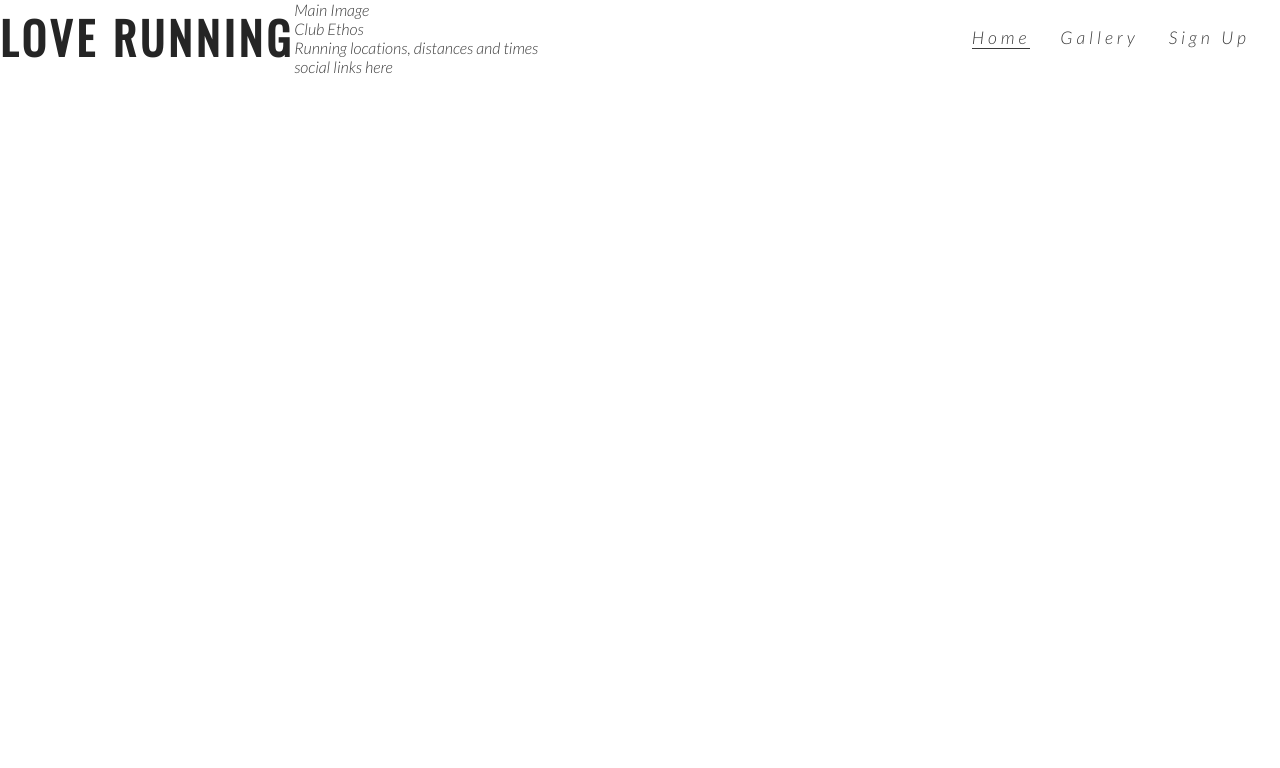
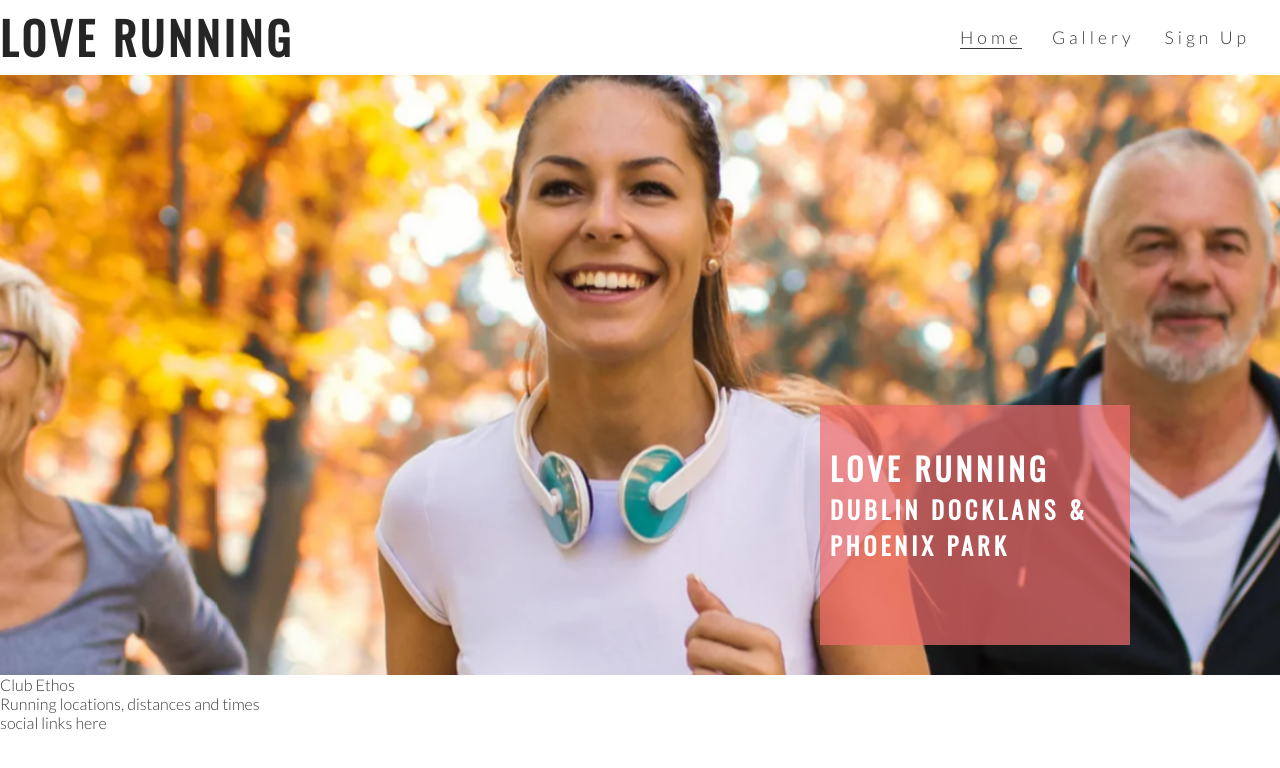
Before and after one commit to CarlssonOscar/love-running, a plain HTML site: page index.html in a window 1280 px wide. Drawn offline with nearby package versions, Linux system fonts and the light colour scheme.

Commit message:
Add cover text and style

```diff
--- a/assets/css/style.css
+++ b/assets/css/style.css
@@ -1,4 +1,4 @@
-@import url('https://fonts.googleapis.com/css2?family=Lato:ital,wght@1,300&family=Oswald&display=swap');
+@import url('https://fonts.googleapis.com/css2?family=Lato:wght@300&family=Oswald&display=swap');
 
 * {
     margin: 0;
@@ -41,7 +41,6 @@ h1, h2 {
     float: right;
     list-style-type: none;
     margin-right: 30px;
-
 }
 
 #menu a {
@@ -56,3 +55,58 @@ h1, h2 {
 .active {
     border-bottom: 1px solid #3a3a3a;
 }
+
+/* hero image and cover text */
+
+#hero-outer {
+    height: 600px;
+    width: 100%;
+    overflow: hidden;
+
+    position: relative;
+}
+
+#cover-text, #cover-text h2 {
+    color: #fff;
+}
+
+#hero-image {
+    height: 600px;
+    width: 100%;
+    background: url("../css/images/hero-image.webp") no-repeat center center;
+
+    /* animates zoom effect on loading page */
+    animation-name: hero-zoom;
+    animation-duration: 5s;
+    animation-fill-mode: forwards;
+}
+
+/* creates the level of zoom for hero image */
+@keyframes hero-zoom {
+    from{
+        transform: scale(1);
+    }
+    to{
+        transform: scale(1.1);
+    }
+}
+
+#cover-text {
+    font-size: 130%;
+    font-family: Oswald, sans-serif;
+    text-transform: uppercase;
+    letter-spacing: 4px;
+
+    width: 300px;
+    height: 200px;
+
+    padding-top: 40px;
+    padding-left: 10px;
+
+    background-color: rgba(241, 109, 107, .7);
+
+    bottom: 30px;
+    right: 150px;
+
+    position: absolute;
+}
--- a/index.html
+++ b/index.html
@@ -7,8 +7,8 @@
     <meta name="viewport" content="width=device-width, initial-scale=1.0">
     <meta name="description" content="Love Running club for runners in Dublin, Ireland">
     <meta name="keywords" content="love running, running club, ireland, dublin">
+
     <link rel="stylesheet" href="assets/css/style.css">
-
     <title>Love Running</title>
 </head>
 
@@ -30,8 +30,12 @@
             </ul>
         </nav>
     </header>
-    <section>
-        Main Image
+    <section id="hero-outer">
+        <div id="hero-image"></div>
+        <div id="cover-text">
+            <h2>Love Running</h2>
+            <h3>Dublin Docklans & Phoenix Park</h3>
+        </div>
     </section>
     <section>
         Club Ethos
```
Also changed, not shown: assets/css/images/hero-image.webp (added).
